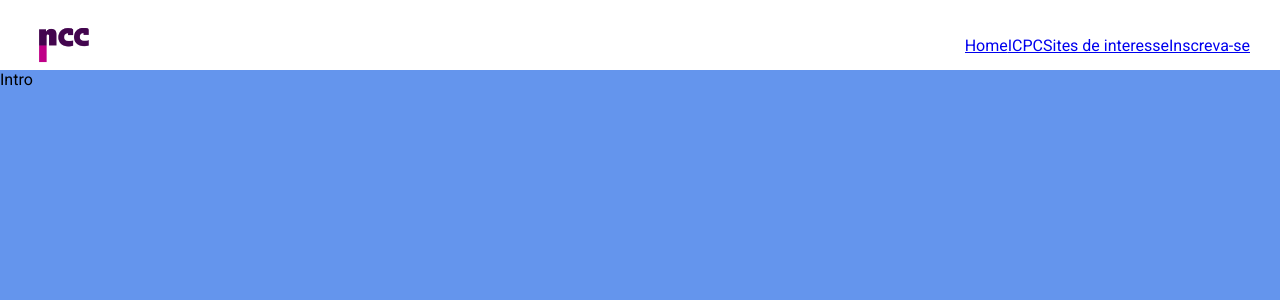
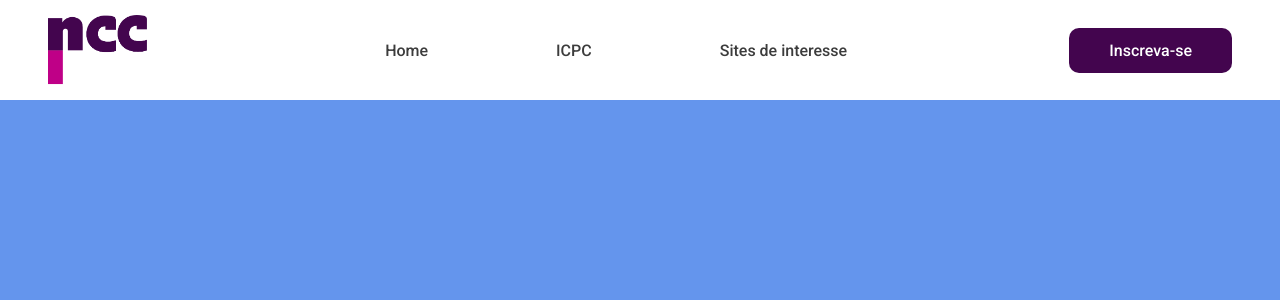
Before and after one commit to fsnovais/NCC-2021, a React (Create React App) app: page / in a window 1280 px wide. Shown: the top 300 px of the page. Built offline with nearby package versions, Linux system fonts and the light colour scheme.

Commit message:
alteração na topbar

```diff
--- a/src/App.jsx
+++ b/src/App.jsx
@@ -1,6 +1,5 @@
 import About from "./components/about/About";
 import Activities from "./components/activities/Activities";
-import Footbar from "./components/footbar/Footbar";
 import Intro from "./components/intro/Intro";
 import Objectives from "./components/objectives/Objectives";
 import Preparing from "./components/preparing/Preparing";
--- a/src/components/topbar/Topbar.jsx
+++ b/src/components/topbar/Topbar.jsx
@@ -4,19 +4,16 @@ export default function Topbar() {
     return (
         <div className="topbar">
             <div className="wrapper">
-                <div className="left">
-                    <a href="#intro">
-                        <div className="imgContainer">
-                        <img src="assets/logo.png" alt="logo" />
-                        </div>
+            <a href="#intro">
+                        <img className="logo" src="assets/logo.png" alt="logo" />
                     </a>
-                </div>
-                <div className="right">
-                    <a href="#">Home</a>
-                    <a href="#">ICPC</a>
-                    <a href="#">Sites de interesse</a>
-                    <a href="#">Inscreva-se</a>
-                </div>
+
+                    <div className="itemContainer">
+                        <a href="#">Home</a>
+                        <a href="#">ICPC</a>
+                        <a href="#">Sites de interesse</a>
+                    </div>
+                <a className="cta" href="#"><button>Inscreva-se</button></a>
             </div>
         </div>
     )
--- a/src/components/topbar/topbar.scss
+++ b/src/components/topbar/topbar.scss
@@ -2,25 +2,56 @@
 
 .topbar {
     width: 100%;
-    height: 70px;
+    height: 100px;
     background-color: white;
     position: fixed;
     top: 0;
     z-index: 2;
 
+
+    li, a, button {
+        font-weight: 500;
+        font-size: 16px;
+        color: #3C3C3C;
+        text-decoration: none;
+    }
+
     .wrapper{
-        padding: 10px 30px;
         display: flex;
+        justify-content: space-between;
         align-items: center;
-        justify-content: space-between;
+        margin: 15px 3rem;
 
-        .imgContainer{
-            width: 70px;
-            height: 70px;
+        .logo {
+          cursor: pointer;
+          height: auto;
+          width: auto;
+          max-height: 70px;
+          max-width: 250px;
+          vertical-align: middle;
+        }
+        .itemContainer {
             display: flex;
-            align-items: flex-end;
-            justify-content: center;
-            float: right;
+            align-items: center;
+            justify-content: space-between;
+            padding-left: 1rem;
+
+            a {
+                padding: 0px 4rem;
+            }
+        }
+
+        button{
+            padding: 13px 40px;
+            background-color: $mainColor;
+            color: white;
+            border-radius: 10px;
+            cursor: pointer;
+            transition: all 0.3s ease 0s;
+            border: none;
+        }
+        button:hover{
+            background-color: $hoverColor;
         }
     }
 }
--- a/src/global.scss
+++ b/src/global.scss
@@ -1 +1,2 @@
 $mainColor:#43054E;
+$hoverColor:#220627;
```
Also changed, not shown: public/assets/logo.png.
